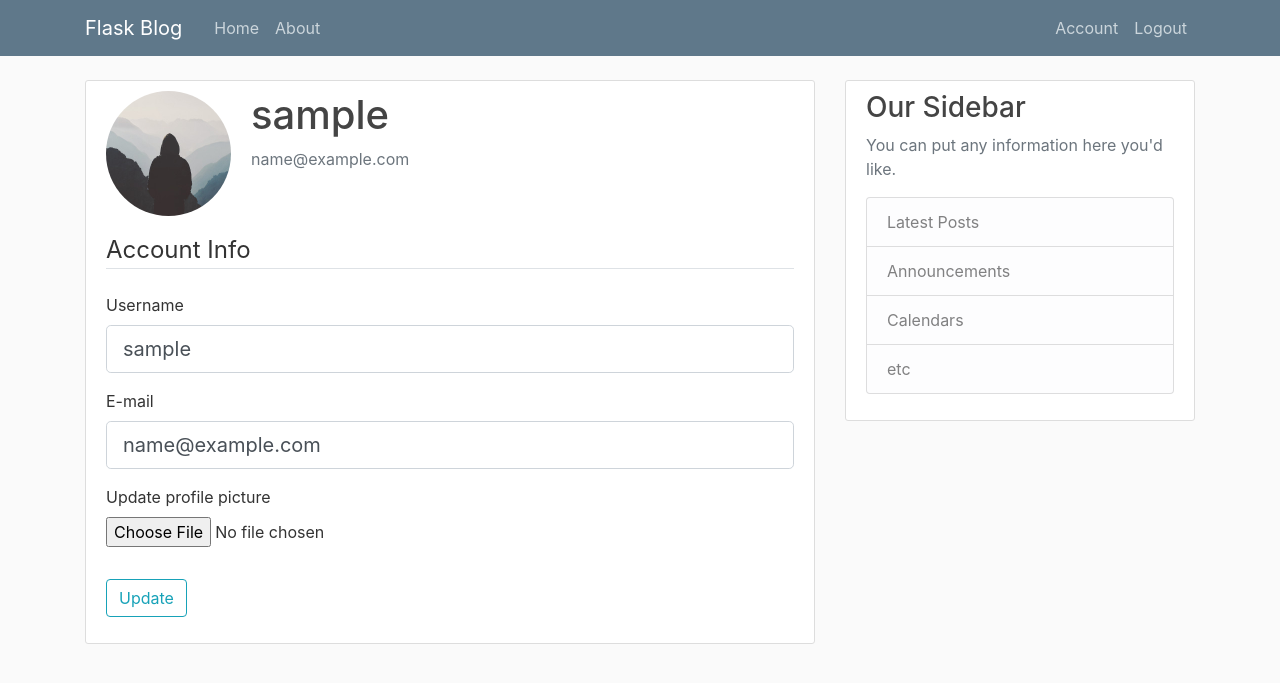
After one commit to NoOneWillSeeIt/FlaskBlog, a Flask app: page /account in a window 1280 px wide. The commit adds this page. Shown: the top 683 px of the page. Run offline with Flask 2, Linux system fonts and the light colour scheme; the visitor is signed in with stand-in values (Sample User, id 1); data comes from the database, SQL or seed files in the repository; some libraries are stand-ins or nearby versions.

Commit message:
end of 7th lesson

```diff
--- a/flaskblog/__init__.py
+++ b/flaskblog/__init__.py
@@ -1,5 +1,7 @@
 from flask import Flask
 from flask_sqlalchemy import SQLAlchemy
+from flask_bcrypt import Bcrypt
+from flask_login import LoginManager
 
 app = Flask(__name__)
 
@@ -7,5 +9,9 @@
 app.config['SQLALCHEMY_DATABASE_URI'] = 'sqlite:///site.db'
 
 db = SQLAlchemy(app)
+bcrypt = Bcrypt(app)
+login_manager = LoginManager(app)
+login_manager.login_view = 'login'
+login_manager.login_message_category = 'info'
 
 from flaskblog import routes
--- a/flaskblog/forms.py
+++ b/flaskblog/forms.py
@@ -1,6 +1,9 @@
 from flask_wtf import FlaskForm
+from flask_wtf.file import FileField, FileAllowed
+from flask_login import current_user
 from wtforms import StringField, PasswordField, SubmitField, BooleanField
-from wtforms.validators import DataRequired, Length, Email, EqualTo
+from wtforms.validators import DataRequired, Length, Email, EqualTo, ValidationError
+from flaskblog.models import User
 
 class RegistrationForm(FlaskForm):
 	"""docstring for RegistrationForm"""
@@ -13,6 +16,16 @@
 	confirm_password = PasswordField('Confirm Password', validators=[DataRequired(), EqualTo('password')])
 	submit = SubmitField('Sign Up')
 
+	def validate_username(self, username):
+		user = User.query.filter_by(username=username.data).first()
+		if user:
+			raise ValidationError('That username is already taken!')
+
+	def validate_email(self, email):
+		user = User.query.filter_by(email=email.data).first()
+		if user:
+			raise ValidationError('That email is already taken!')
+
 
 class LoginForm(FlaskForm):
 	"""docstring for LoginForm"""
@@ -22,3 +35,26 @@
 	password = PasswordField('Password', validators=[DataRequired()])
 	remember = BooleanField('Remember Me')
 	submit = SubmitField('Sign In')
+
+
+class UpdateAccountForm(FlaskForm):
+	"""docstring for RegistrationForm"""
+
+	username = StringField('Username',
+							validators=[DataRequired(), Length(min=2, max=20)])
+	email = StringField('E-mail',
+						validators=[DataRequired(), Email()])
+	picture = FileField('Update profile picture', validators=[FileAllowed(['jpg', 'jpeg', 'png'])])
+	submit = SubmitField('Update')
+
+	def validate_username(self, username):
+		if username.data != current_user.username:
+			user = User.query.filter_by(username=username.data).first()
+			if user:
+				raise ValidationError('That username is already taken!')
+
+	def validate_email(self, email):
+		if email.data != current_user.email:
+			user = User.query.filter_by(email=email.data).first()
+			if user:
+				raise ValidationError('That email is already taken!')
--- a/flaskblog/models.py
+++ b/flaskblog/models.py
@@ -1,23 +1,28 @@
 from datetime import datetime
-from flaskblog import db
+from flaskblog import db, login_manager
+from flask_login import UserMixin
 
-class User(db.Model):
-	id = db.Column(db.Integer, primary_key=True)
-	username = db.Column(db.String(20), unique=True, nullable=False)
-	email = db.Column(db.String(120), unique=True, nullable=False)
-	image_file = db.Column(db.String(20), nullable=False, default='default.jpg')
-	password = db.Column(db.String(60), nullable=False)
-	posts = db.relationship('Post', backref='author', lazy=True)
+@login_manager.user_loader
+def load_user(user_id):
+    return User.query.get(int(user_id))
 
-	def __repr__(self):
-		return f'User("{self.username}", "{self.email}", "{self.image_file}")'
+class User(db.Model, UserMixin):
+    id = db.Column(db.Integer, primary_key=True)
+    username = db.Column(db.String(20), unique=True, nullable=False)
+    email = db.Column(db.String(120), unique=True, nullable=False)
+    image_file = db.Column(db.String(20), nullable=False, default='default.jpg')
+    password = db.Column(db.String(60), nullable=False)
+    posts = db.relationship('Post', backref='author', lazy=True)
+
+    def __repr__(self):
+        return f'User("{self.username}", "{self.email}", "{self.image_file}")'
 
 class Post(db.Model):
-	id = db.Column(db.Integer, primary_key=True)
-	title = db.Column(db.String(140), nullable=False)
-	date = db.Column(db.DateTime, nullable=False, default=datetime.utcnow)
-	content = db.Column(db.Text, nullable=False)
-	user_id = db.Column(db.Integer, db.ForeignKey('user.id'), nullable=False)
+    id = db.Column(db.Integer, primary_key=True)
+    title = db.Column(db.String(140), nullable=False)
+    date = db.Column(db.DateTime, nullable=False, default=datetime.utcnow)
+    content = db.Column(db.Text, nullable=False)
+    user_id = db.Column(db.Integer, db.ForeignKey('user.id'), nullable=False)
 
-	def __repr__(self):
-		return f'Post("{self.title}", "{self.date}")'
+    def __repr__(self):
+        return f'Post("{self.title}", "{self.date}")'
--- a/flaskblog/routes.py
+++ b/flaskblog/routes.py
@@ -1,21 +1,25 @@
-from flaskblog import app
-from flaskblog.forms import RegistrationForm, LoginForm
+import secrets
+import os
+from PIL import Image
+from flask import render_template, url_for, flash, redirect, request
+from flaskblog import app, db, bcrypt
+from flaskblog.forms import RegistrationForm, LoginForm, UpdateAccountForm
 from flaskblog.models import User, Post
-from flask import render_template, url_for, flash, redirect
+from flask_login import login_user, current_user, logout_user, login_required
 
 posts = [
-	{
-		'author': 'Corey Schafer',
-		'title': 'Blog Post 1',
-		'content': 'First post content',
-		'date_posted': 'June 16 2019'
-	},
-	{
-		'author': 'Jane Doe',
-		'title': 'Blog Post 2',
-		'content': 'Second post content',
-		'date_posted': 'June 26 2019'
-	}
+    {
+        'author': 'Corey Schafer',
+        'title': 'Blog Post 1',
+        'content': 'First post content',
+        'date_posted': 'June 16 2019'
+    },
+    {
+        'author': 'Jane Doe',
+        'title': 'Blog Post 2',
+        'content': 'Second post content',
+        'date_posted': 'June 26 2019'
+    }
 ]
 
 @app.route("/")
@@ -26,24 +30,73 @@
 
 @app.route("/about")
 def about():
-	return render_template('about.html', title='About')
+    return render_template('about.html', title='About')
 
 
 @app.route("/register", methods=['GET', 'POST'])
 def register():
-	form = RegistrationForm()
-	if form.validate_on_submit():
-		flash(f'Account created for {form.username.data}!', 'success')
-		return redirect(url_for('home'))
-	return render_template('register.html', title='Register', form=form)
+    if current_user.is_authenticated:
+        return redirect(url_for('home'))
+    form = RegistrationForm()
+    if form.validate_on_submit():
+        hashed_password = bcrypt.generate_password_hash(form.password.data).decode('utf-8')
+        user = User(username=form.username.data, email=form.email.data, password=hashed_password)
+        db.session.add(user)
+        db.session.commit()
+        flash(f'Your account has been created, {form.username.data}!', 'success')
+        return redirect(url_for('home'))
+    return render_template('register.html', title='Register', form=form)
+
 
 @app.route("/login", methods=['GET', 'POST'])
 def login():
-	form = LoginForm()
-	if form.validate_on_submit():
-		if form.email.data == 'admin@blog.com' and form.password.data == 'password':
-			flash('You have been logged in!', 'success')
-			return redirect(url_for('home'))
-		else:
-			flash('Login Unsuccessfull!', 'danger')
-	return render_template('login.html', title='Login', form=form)
+    if current_user.is_authenticated:
+        return redirect(url_for('home'))
+    form = LoginForm()
+    if form.validate_on_submit():
+        user = User.query.filter_by(email=form.email.data).first()
+        if user and bcrypt.check_password_hash(user.password, form.password.data):
+            login_user(user, remember=form.remember.data)
+            next_page = request.args.get('next')
+            return redirect(next_page) if next_page else redirect(url_for('home'))
+        else:
+            flash('Login Unsuccessfull! Please check E-mail and Password', 'danger')
+    return render_template('login.html', title='Login', form=form)
+
+
+@app.route("/logout")
+def logout():
+    logout_user()
+    return redirect(url_for('home'))
+
+
+def save_picture(form_picture):
+    random_hex = secrets.token_hex(8)
+    _, f_ext = os.path.splitext(form_picture.filename)
+    picture_fn = random_hex + f_ext
+    picture_path = os.path.join(app.root_path, 'static/profile_pics', picture_fn)
+    output_size = (250, 250)
+    i = Image.open(form_picture)
+    i.thumbnail(output_size)
+    i.save(picture_path)
+    return picture_fn
+
+
+@app.route("/account", methods=['GET', 'POST'])
+@login_required
+def account():
+    form = UpdateAccountForm()
+    if form.validate_on_submit():
+        if form.picture.data:
+            picture_file = save_picture(form.picture.data)
+            current_user.image_file = picture_file
+        current_user.username = form.username.data
+        current_user.email = form.email.data
+        db.session.commit()
+        flash('Your account has been updated!', 'success')
+        return redirect(url_for('account'))
+    elif request.method == 'GET':
+        form.username.data = current_user.username
+        form.email.data = current_user.email
+    image_file = url_for('static', filename='profile_pics/' + current_user.image_file)
+    return render_template('account.html', title='Account', image_file=image_file, form=form)
--- /dev/null
+++ b/flaskblog/templates/account.html
@@ -0,0 +1,56 @@
+{% extends "layout.html" %}
+{% block content %}
+    <div class="content-section">
+      <div class="media">
+        <img class="rounded-circle account-img" src="{{ image_file }}">
+        <div class="media-body">
+          <h2 class="account-heading">{{ current_user.username }}</h2>
+          <p class="text-secondary">{{ current_user.email }}</p>
+        </div>
+      </div>
+        <form method="POST" action="" enctype="multipart/form-data">
+            {{ form.hidden_tag() }}
+            <fieldset class="form-group">
+                <legend class="border-bottom mb-4">Account Info</legend>
+                <div class="form-group">
+                    {{ form.username.label(class="form-control-label") }}
+                    {% if form.username.errors %}
+                        {{ form.username(class="form-control form-control-lg is-invalid") }}
+                        <div class="invalid-feedback">
+                            {% for error in form.username.errors %}
+                                <span>{{ error }}</span>
+                            {% endfor %}
+                        </div>
+                    {% else %}
+                        {{ form.username(class="form-control form-control-lg") }}
+                    {% endif %}
+                </div>
+                <div class="form-group">
+                    {{ form.email.label(class="form-control-label") }}
+                    {% if form.email.errors %}
+                        {{ form.email(class="form-control form-control-lg is-invalid") }}
+                        <div class="invalid-feedback">
+                            {% for error in form.email.errors %}
+                                <span>{{ error }}</span>
+                            {% endfor %}
+                        </div>
+                    {% else %}
+                        {{ form.email(class="form-control form-control-lg") }}
+                    {% endif %}
+                </div>
+                <div class="form-group">
+                    {{ form.picture.label() }}
+                    {{ form.picture(class='form-control-file') }}
+                    {% if form.picture.errors %}
+                        {% for error in form.picture.errors %}
+                                <span class="text-danger">{{ error }}</span></br>
+                        {% endfor %}
+                    {% endif %}
+                </div>
+            </fieldset>
+            <div class="form-group">
+                {{ form.submit(class="btn btn-outline-info") }}
+            </div>
+        </form>
+    </div>
+{% endblock content %}
--- a/flaskblog/templates/layout.html
+++ b/flaskblog/templates/layout.html
@@ -31,8 +31,13 @@
 	        </div>
 	        <!-- Navbar Right Side -->
 	        <div class="navbar-nav">
-	          <a class="nav-item nav-link" href="{{ url_for('login') }}">Login</a>
-	          <a class="nav-item nav-link" href="{{ url_for('register') }}">Register</a>
+	          {% if current_user.is_authenticated %}
+	          	<a class="nav-item nav-link" href="{{ url_for('account') }}">Account</a>
+	          	<a class="nav-item nav-link" href="{{ url_for('logout') }}">Logout</a>
+	          {% else %}
+	          	<a class="nav-item nav-link" href="{{ url_for('login') }}">Login</a>
+	          	<a class="nav-item nav-link" href="{{ url_for('register') }}">Register</a>
+	          {% endif %}
 	        </div>
 	      </div>
 	    </div>
--- a/run.py
+++ b/run.py
@@ -1,4 +1,4 @@
 from flaskblog import app
 
 if __name__ == '__main__':
-	app.run(debug=True)
+    app.run(debug=True)
```
Also changed, not shown: requirements.txt (+9 -0 lines), flaskblog/static/profile_pics/default.jpg (added), 1 other file.
